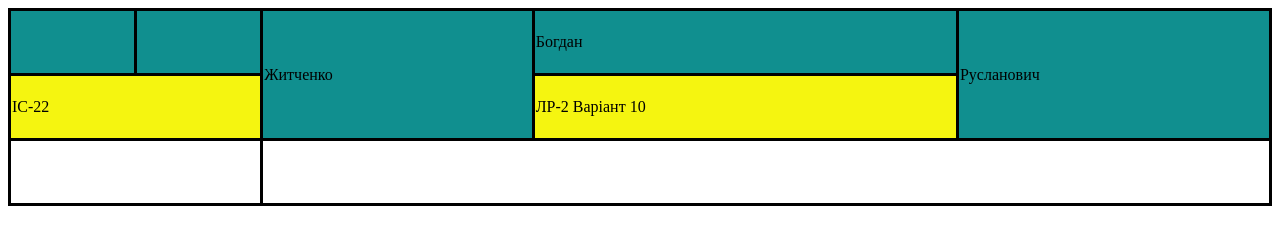
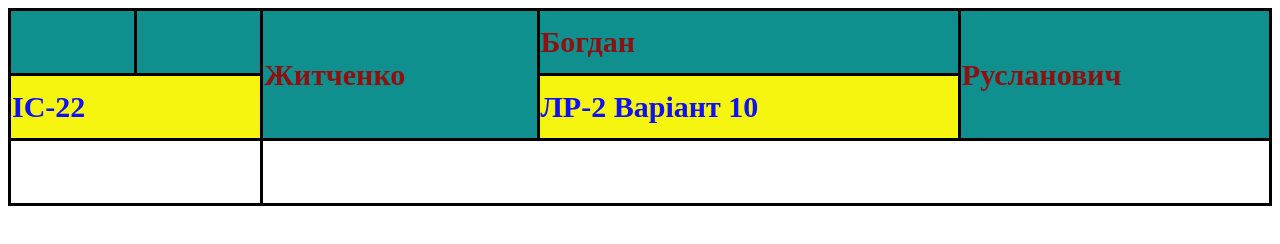
Before and after one commit to Vnyway/fe-lab2, a plain HTML site: page index.html in a window 1280 px wide. Drawn offline with Linux system fonts and the light colour scheme.

Commit message:
Task 1: Adding colors to the table

```diff
--- a/index.html
+++ b/index.html
@@ -11,6 +11,8 @@
     <style>
       table {
         border-collapse: collapse;
+        font-size: 30px;
+        font-weight: 700;
         width: 100%;
       }
       td {
@@ -22,9 +24,11 @@
       }
       .row-1 {
         background-color: #108f8f;
+        color: #8f1010;
       }
       .row-2 {
         background-color: #f5f510;
+        color: #1010f5;
       }
     </style>
   </head>
```
